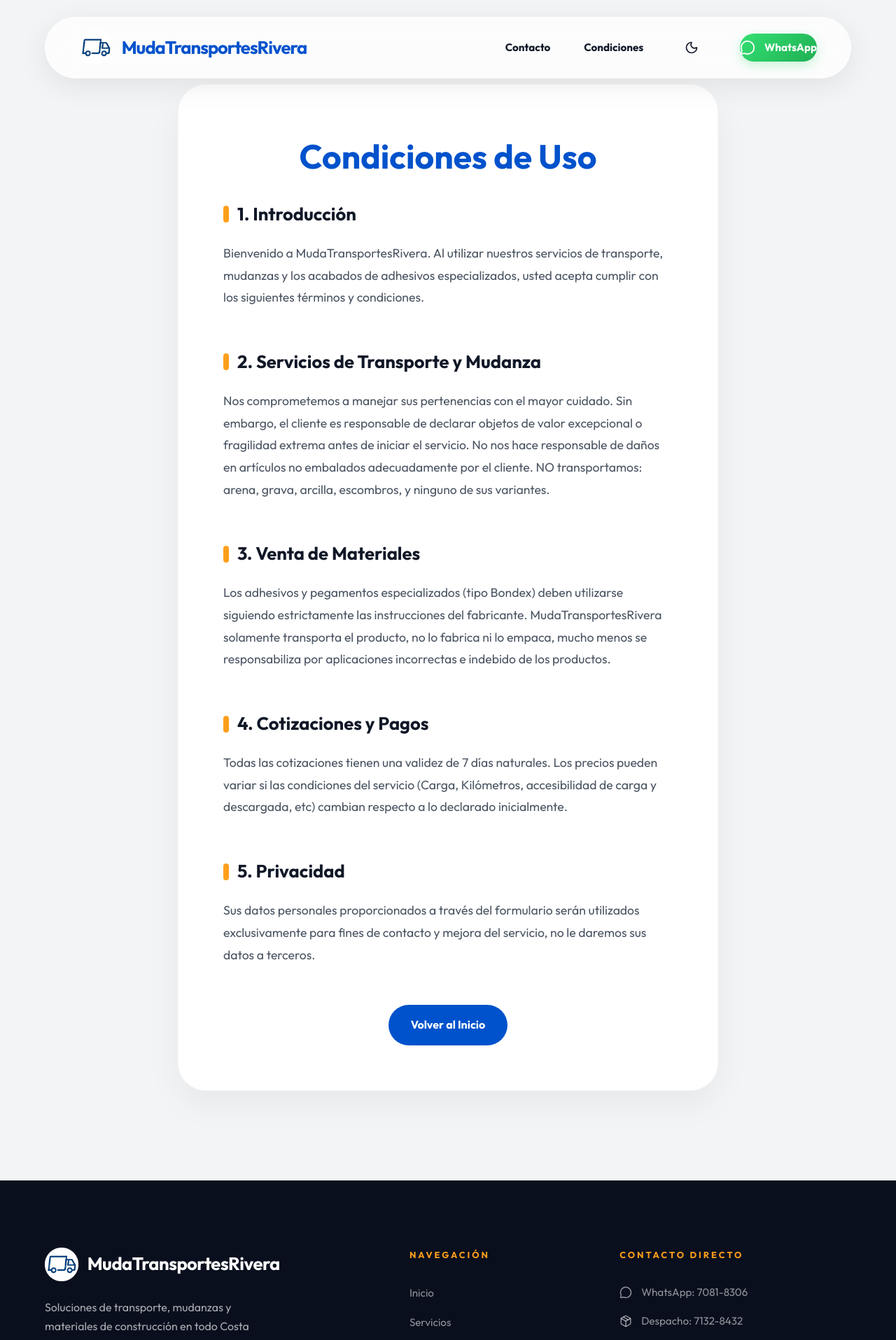
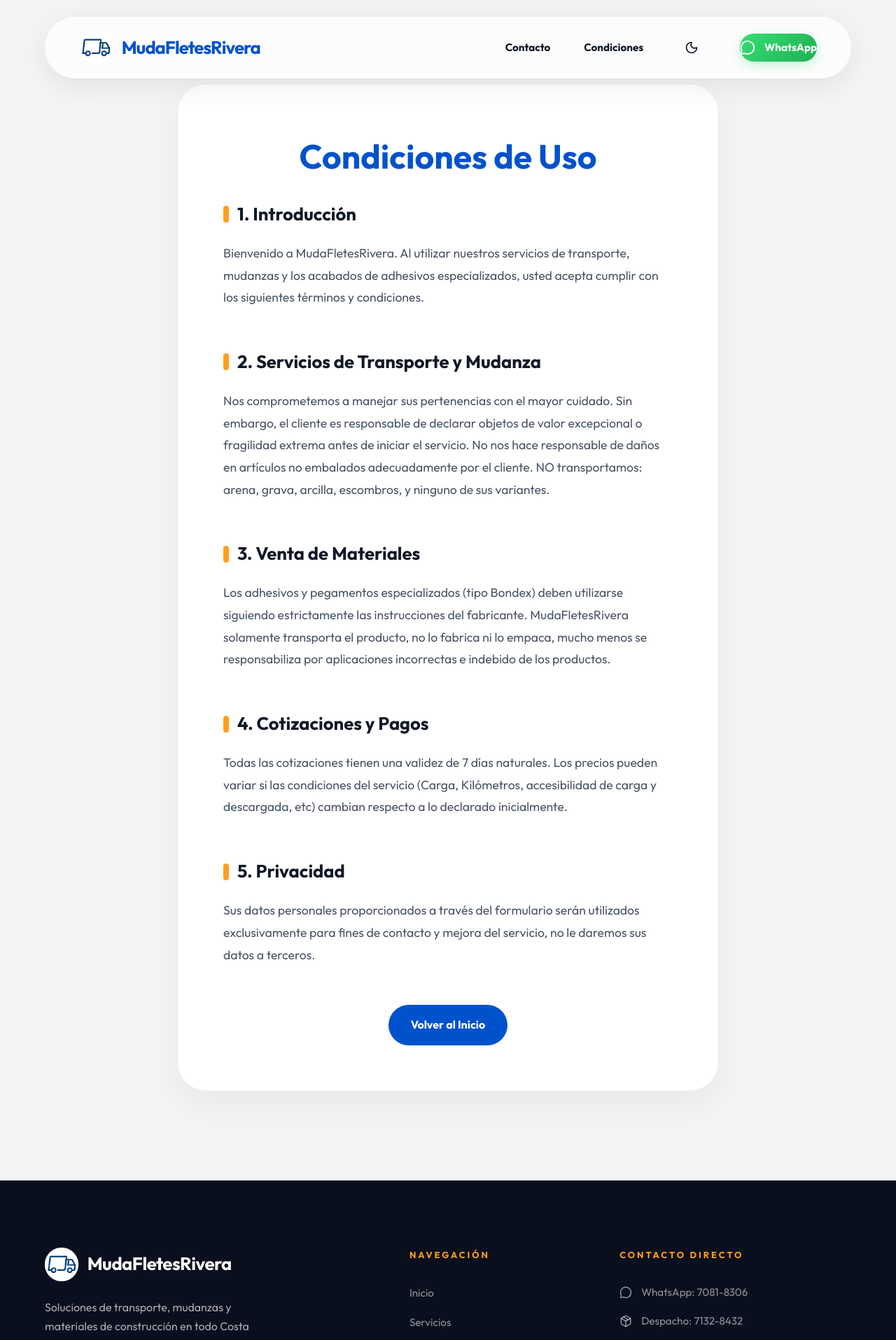
Before and after one commit to R1ve3raaTech/MudaFletesRivera, a React (Vite) app: page /condiciones in a window 1280 px wide. Shown: the top 1915 px of the page at 70% size. Built offline with nearby package versions, Linux system fonts and the light colour scheme.

Commit message:
Renombrado a MudaFletesRivera y actualización de imagen de fondo principal

```diff
--- a/index.html
+++ b/index.html
@@ -4,7 +4,7 @@
     <meta charset="UTF-8" />
     <meta name="viewport" content="width=device-width, initial-scale=1.0" />
     <link rel="icon" type="image/png" href="/src/assets/logo.png" />
-    <title>MudaTransportesRivera</title>
+    <title>MudaFletesRivera</title>
     <meta name="description"
         content="Soluciones integrales de transporte, mudanzas profesionales y venta de pegamentos industriales tipo Bondex en Costa Rica.">
 
--- a/src/components/Conditions/Conditions.jsx
+++ b/src/components/Conditions/Conditions.jsx
@@ -11,7 +11,7 @@ const Conditions = () => {
                 <div className={styles.termsSection}>
                     <h2>1. Introducción</h2>
                     <p>
-                        Bienvenido a MudaTransportesRivera. Al utilizar nuestros servicios de transporte, mudanzas y los acabados
+                        Bienvenido a MudaFletesRivera. Al utilizar nuestros servicios de transporte, mudanzas y los acabados
                         de adhesivos especializados, usted acepta cumplir con los siguientes términos y condiciones.
                     </p>
                 </div>
@@ -30,7 +30,7 @@ const Conditions = () => {
                     <h2>3. Venta de Materiales</h2>
                     <p>
                         Los adhesivos y pegamentos especializados (tipo Bondex) deben utilizarse siguiendo estrictamente las
-                        instrucciones del fabricante. MudaTransportesRivera solamente transporta el producto, no lo fabrica ni lo
+                        instrucciones del fabricante. MudaFletesRivera solamente transporta el producto, no lo fabrica ni lo
                         empaca, mucho menos se responsabiliza por aplicaciones incorrectas e indebido de los productos.
                     </p>
                 </div>
--- a/src/components/Contact/Contact.jsx
+++ b/src/components/Contact/Contact.jsx
@@ -177,7 +177,7 @@ const ContactForm = () => {
                     <CheckCircle size={72} className={styles.successIcon} />
                 </motion.div>
                 <h3>¡Mensaje enviado!</h3>
-                <p>Nos pondremos en contacto pronto. Gracias por confiar en MudaTransportesRivera.</p>
+                <p>Nos pondremos en contacto pronto. Gracias por confiar en MudaFletesRivera.</p>
                 <button className={styles.btnReset} onClick={() => setStatus('idle')}>Enviar otro</button>
             </motion.div>
         );
--- a/src/components/Footer/Footer.jsx
+++ b/src/components/Footer/Footer.jsx
@@ -14,8 +14,8 @@ const Footer = () => (
                 initial={{ opacity: 0, y: 20 }} whileInView={{ opacity: 1, y: 0 }} viewport={{ once: true }}
             >
                 <div className={styles.logo}>
-                    <img src={logoImg} className={styles.truckIcon} alt="MudaTransportesRivera Logo" />
-                    MudaTransportesRivera
+                    <img src={logoImg} className={styles.truckIcon} alt="MudaFletesRivera Logo" />
+                    MudaFletesRivera
                 </div>
                 <p>Soluciones de transporte, mudanzas y materiales de construcción en todo Costa Rica.</p>
             </motion.div>
@@ -63,7 +63,7 @@ const Footer = () => (
         </div>
 
         <div className={styles.bottom}>
-            <p>© 2026 MudaTransportesRivera. Todos los derechos reservados.</p>
+            <p>© 2026 MudaFletesRivera. Todos los derechos reservados.</p>
             <Link to="/condiciones" className={styles.bottomLink}>Condiciones de Uso</Link>
         </div>
     </footer>
--- a/src/components/Hero/Hero.module.css
+++ b/src/components/Hero/Hero.module.css
@@ -29,8 +29,7 @@
 }
 
 [data-theme='dark'] .heroBg {
-    background-image: url('../../assets/mudatransportes.png');
-    background-size: cover;
+    opacity: 0.6;
 }
 
 .overlay {
--- a/src/components/navbar/Navbar.jsx
+++ b/src/components/navbar/Navbar.jsx
@@ -30,8 +30,8 @@ const Navbar = () => {
     return (
         <nav className={`${styles.navbar} ${scrolled ? styles.scrolled : ''}`}>
             <div className={styles.logo}>
-                <img src={logoImg} className={styles.truckIcon} alt="MudaTransportesRivera Logo" />
-                MudaTransportesRivera
+                <img src={logoImg} className={styles.truckIcon} alt="MudaFletesRivera Logo" />
+                MudaFletesRivera
             </div>
             <ul className={styles.navLinks}>
                 <li><a href="#contacto">Contacto</a></li>
```
Also changed, not shown: src/assets/blackwhitemtr.png (deleted), src/assets/mudatransportes.png (deleted).
